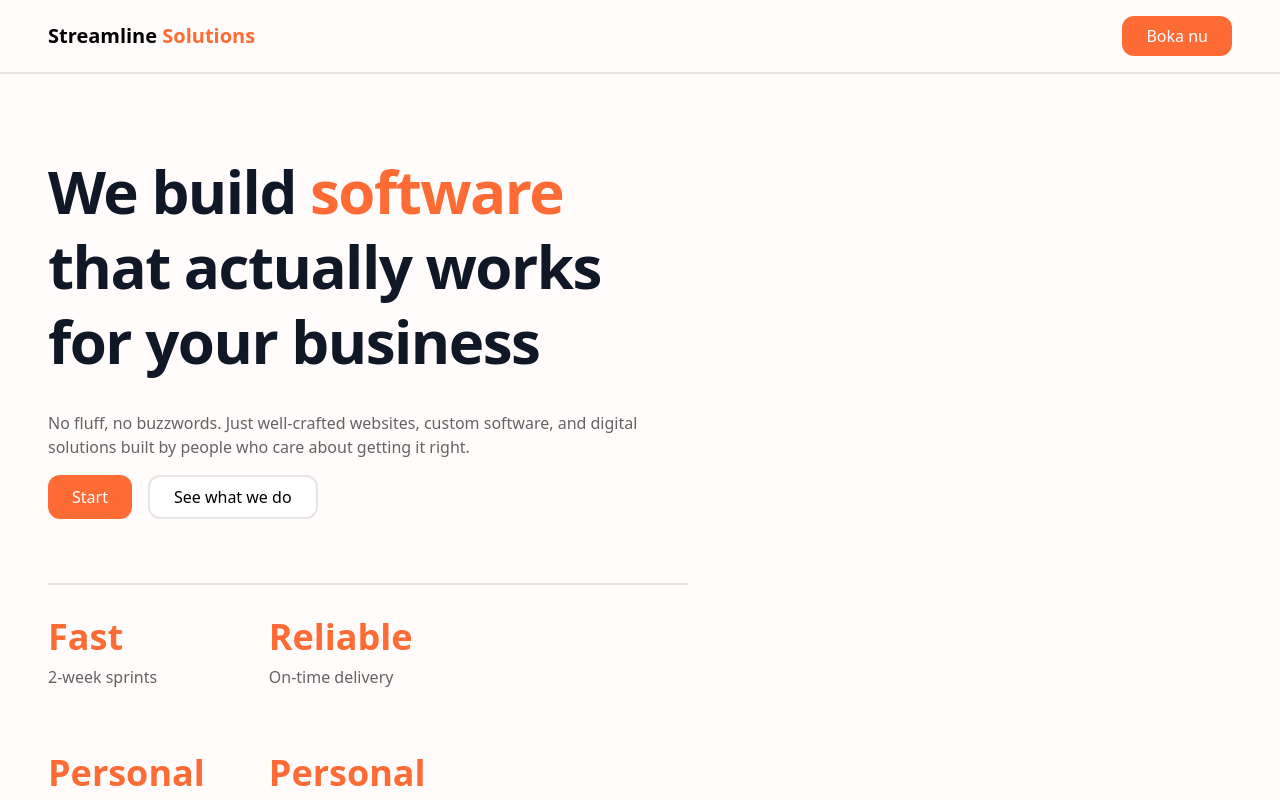
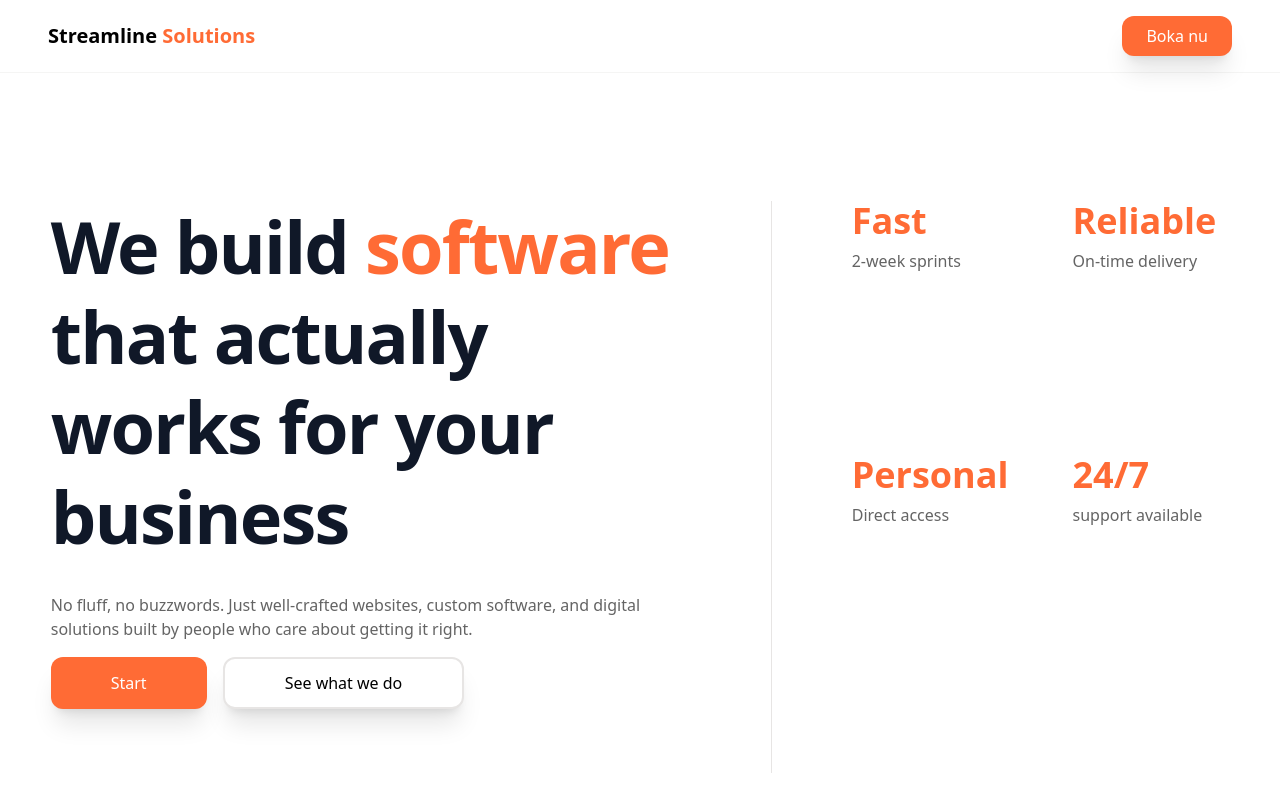
Before and after one commit to DuckGroup/streamline_solutions, a Next.js app: page / in a window 1280 px wide. Shown: the top 800 px of the page. Built offline with nearby package versions, Linux system fonts and the light colour scheme.

Commit message:
button update

```diff
--- a/app/components/button.tsx
+++ b/app/components/button.tsx
@@ -1,11 +1,27 @@
 export const Button = ({
-  children
+  children,
+  size,
 }: {
   children: React.ReactNode;
+  size?: "sm" | "md";
 }) => {
+
+  let sizeString = "py-2 px-6";
+
+  switch (size) {
+    case "sm":
+      sizeString = "py-2 px-6";
+      break;
+    case "md":
+      sizeString = "py-3 px-15 text-md";
+      break;
+    default:
+      break;
+  }
+
   return (
     <button
-      className={`py-2 px-6 rounded-xl bg-hanuman text-white font-medium`}
+      className={`${sizeString} rounded-xl bg-hanuman text-white font-medium cursor-pointer shadow-xl hover:-translate-y-1 transition hover:bg-hanuman/90`}
     >
       {children}
     </button>
--- a/app/components/header.tsx
+++ b/app/components/header.tsx
@@ -2,11 +2,11 @@ import { Button } from "./button";
 
 export const Header = () => {
   return (
-    <header className="flex flex-row py-4 px-4 md:px-12 justify-between items-center border-b-2 border-stone-200 bg-hanuman/2">
+    <header className="flex py-4 px-4 md:px-12 justify-between items-center border-b border-stone-100 bg-white/90 sticky backdrop-blur top-0 z-10 w-full">
       <h1 className="font-bold text-xl">
         Streamline <span className="text-hanuman">Solutions</span>
       </h1>
-      <Button>Boka nu</Button>
+      <Button size="sm">Boka nu</Button>
     </header>
   );
 };
--- a/app/components/serviceCard.tsx
+++ b/app/components/serviceCard.tsx
@@ -11,7 +11,7 @@ export const ServiceCard = ({
   icon?: React.ComponentType<LucideProps>;
 }) => {
   return (
-    <div className="flex flex-col gap-4 bg-hanuman/2 border-2 border-stone-200 hover:border-hanuman transition rounded-xl p-8 min-w-64 max-w-96">
+    <div className="flex flex-col gap-4 bg-hanuman/2 border-2 border-stone-200 hover:border-hanuman hover:text-hanuman transition rounded-xl p-8 min-w-64 max-w-96">
       <div className="flex flex-row items-center gap-4">
         <Icon color="#ff6b35" />
         <h3 className="text-2xl font-semibold">{title}</h3>
--- a/app/components/whiteButton.tsx
+++ b/app/components/whiteButton.tsx
@@ -1,11 +1,27 @@
 export const WhiteButton = ({
   children,
+  size,
 }: {
   children: React.ReactNode;
+  size?: "sm" | "md";
 }) => {
+
+  let sizeString = "py-2 px-6";
+
+  switch (size) {
+    case "sm":
+      sizeString = "py-2 px-6";
+      break;
+    case "md":
+      sizeString = "py-3 px-15 text-md";
+      break;
+    default:
+      break;
+  }
+
   return (
     <button
-      className={`py-2 px-6 rounded-xl bg-white border-2 border-stone-200 font-medium`}
+      className={`${sizeString} rounded-xl bg-white border-2 border-stone-200 font-medium cursor-pointer shadow-xl hover:-translate-y-1 transition hover:border-hanuman hover:text-hanuman`}
     >
       {children}
     </button>
--- a/app/page.tsx
+++ b/app/page.tsx
@@ -3,30 +3,39 @@ import { Footer } from "./components/footer";
 import { Button } from "./components/button";
 import { WhiteButton } from "./components/whiteButton";
 import { ServiceCard } from "./components/serviceCard";
-import { CloudCheck, FileCog, LayoutTemplate, MonitorCloud, Router, TabletSmartphone } from "lucide-react";
+import {
+  CloudCheck,
+  FileCog,
+  LayoutTemplate,
+  MonitorCloud,
+  Router,
+  TabletSmartphone,
+} from "lucide-react";
 
 export default function Home() {
   return (
     <main className="flex flex-col">
       <Header />
 
-      <section className="px-4 md:px-12 flex flex-col gap-8 py-20 border-b-2 border-stone-200 bg-hanuman/2">
-        <div className="flex flex-col border-b-2 border-stone-200 w-fit w-max-160 md:w-160 gap-4 pb-16">
-          <h2 className="text-6xl leading-tight font-bold text-gray-900 tracking-tight pb-4">
-            We build <span className="text-hanuman">software</span> that
-            actually works for your business
-          </h2>
-          <p>
-            No fluff, no buzzwords. Just well-crafted websites, custom software,
-            and digital solutions built by people who care about getting it
-            right.
-          </p>
-          <div className="flex flex-row gap-4">
-            <Button>Start</Button>
-            <WhiteButton>See what we do</WhiteButton>
+      <section className="px-4 md:px-12 flex flex-col xl:flex-row justify-center gap-20 pt-32 pb-48 border-b border-stone-200">
+        <div>
+          <div className="flex flex-col w-fit w-max-160 md:w-160 gap-4 pb-16">
+            <h2 className="text-4xl md:text-5xl lg:text-6xl xl:text-7xl leading-tight font-bold text-gray-900 tracking-tight pb-4">
+              We build <span className="text-hanuman">software</span> that
+              actually works for your business
+            </h2>
+            <p className="text-md">
+              No fluff, no buzzwords. Just well-crafted websites, custom
+              software, and digital solutions built by people who care about
+              getting it right.
+            </p>
+            <div className="flex flex-col sm:flex-row gap-4 w-fit">
+              <Button size="md">Start</Button>
+              <WhiteButton size="md">See what we do</WhiteButton>
+            </div>
           </div>
         </div>
-        <ul className="grid grid-cols-2 gap-16 pb-32 w-fit">
+          <ul className="grid grid-cols-2 gap-x-32 gap-y-16 xl:gap-16 pb-32 w-fit border-t xl:border-t-0 xl:border-l border-stone-200 pt-20 xl:pt-0 pl-0 xl:pl-20">
           <li className="flex flex-col gap-2">
             <h3 className="text-4xl font-bold text-hanuman">Fast</h3>
             <p>2-week sprints</p>
@@ -40,15 +49,26 @@ export default function Home() {
             <p>Direct access</p>
           </li>
           <li className="flex flex-col gap-2">
-            <h3 className="text-4xl font-bold text-hanuman">Personal</h3>
-            <p>Direct access</p>
+            <h3 className="text-4xl font-bold text-hanuman">24/7</h3>
+            <p>support available</p>
           </li>
         </ul>
+        {/* <div className="flex flex-col gap-4 justify-end">
+          <div className="bg-hanuman w-32 h-32 rounded-4xl shadow flex justify-center items-center">
+            <h5 className="font-bold text-white text-center text-lg">10+ project</h5>
+          </div>
+          <div className="bg-hanuman/2 border-hanuman border-2 w-32 h-32 rounded-4xl shadow flex justify-center items-center">
+            <h5 className="font-bold text-lg">99% client</h5>
+          </div>
+          <div className="bg-white w-32 h-32 rounded-4xl shadow flex justify-center items-center">
+            <h5 className="text-hanuman font-bold text-center text-lg">24/7 support</h5>
+          </div>
+        </div> */}
       </section>
-      <section className="px-4 md:px-12 flex flex-col gap-8 py-20 border-b-2 border-stone-200">
+      <section className="px-4 md:px-24 flex flex-col gap-8 py-20 border-b-2 border-stone-200">
         <div className="flex flex-col gap-4 w-max-140 md:w-140">
           <h4 className="text-hanuman font-semibold">WHAT WE DO</h4>
-          <h3 className="font-bold text-5xl pb-4">
+          <h3 className="font-bold text-5xl pb-4 text-center">
             Software solutions that solve real problems
           </h3>
           <p>
```
